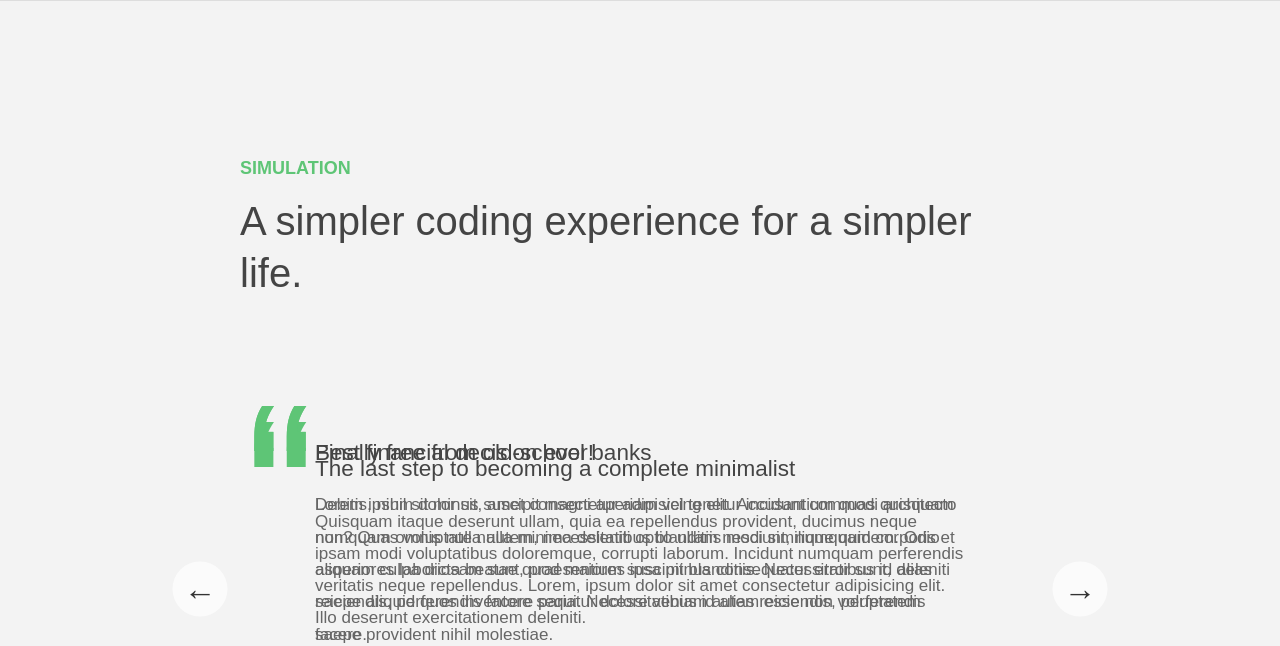
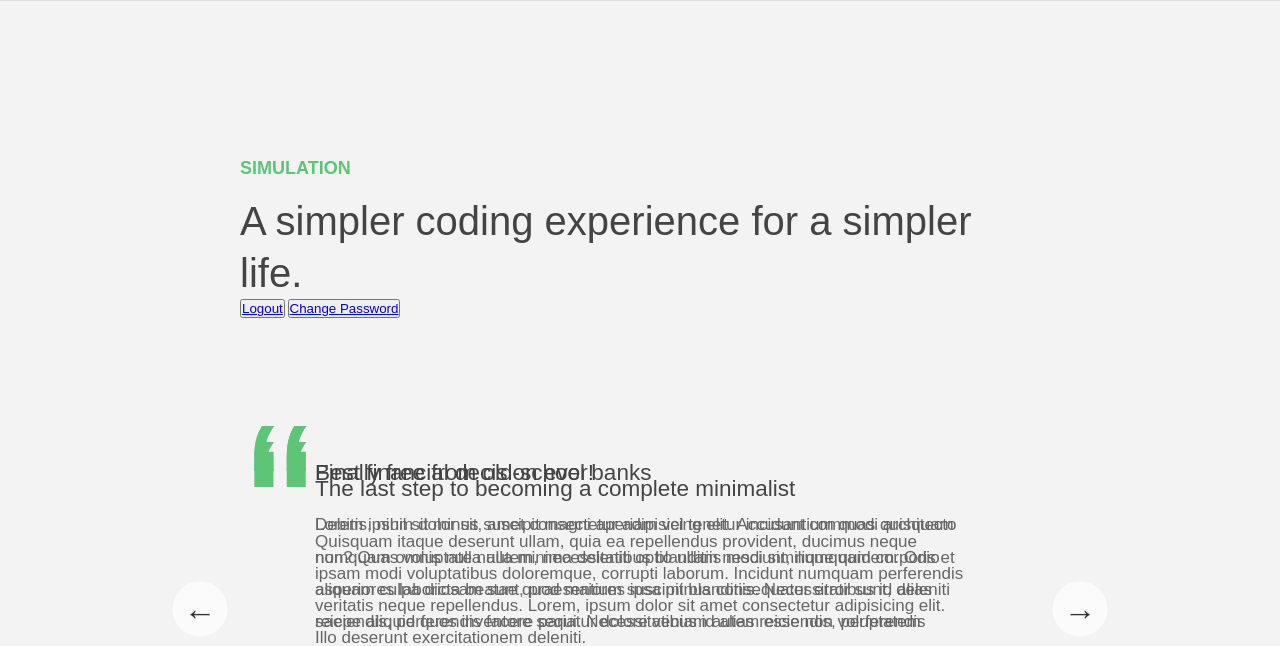
Before and after one commit to pranav97954/Project_dynamics, a Django app: page /simulation in a window 1280 px wide. Shown: the top 646 px of the page. Run offline with Django 4.2, Linux system fonts and the light colour scheme.

Commit message:
Email setting for sending message

```diff
--- a/researchproject/settings.py
+++ b/researchproject/settings.py
@@ -134,7 +134,7 @@ DEFAULT_AUTO_FIELD = 'django.db.models.BigAutoField'
 
 EMAIL_HOST = 'smtp.gmail.com'
 EMAIL_POST = 587
-EMAIL_HOST_USER = 'Email'
-EMAIL_HOST_PASSWORD = 'Password'
+EMAIL_HOST_USER = 'simgraph.iisc@gmail.com'
+EMAIL_HOST_PASSWORD = 'ecojhhdzdounewvl'
 EMAIL_USE_TLS = True
 EMAIL_USE_SSL = False
--- a/templates/authentication/Register.html
+++ b/templates/authentication/Register.html
@@ -21,7 +21,7 @@
                     <input type="submit" value="Submit" class="btn"> <br>
 
                     <div class="text-primary">
-                        <small>Existing User ? <a href="http://127.0.0.1:8000/accounts/login/"
+                        <small>Existing User ? <a href="http://127.0.0.1:8000/login/"
                             class="text-danger">Login Now</a>
                         </small>
                     </div>
--- /dev/null
+++ b/templates/authentication/passwordchangedone.html
@@ -0,0 +1,2 @@
+<h2>password Change done</h2>
+<a href="http://127.0.0.1:8000/login/">login</a>
--- a/templates/simulation.html
+++ b/templates/simulation.html
@@ -20,6 +20,8 @@
             <h3 class="section__header">
                 A simpler coding experience for a simpler life.
             </h3>
+            <button><a href="http://127.0.0.1:8000/logout/">Logout</a></button>
+            <button><a href="http://127.0.0.1:8000/passwordchange/">Change Password</a></button>
         </div>
 
         <div class="slider">
```
